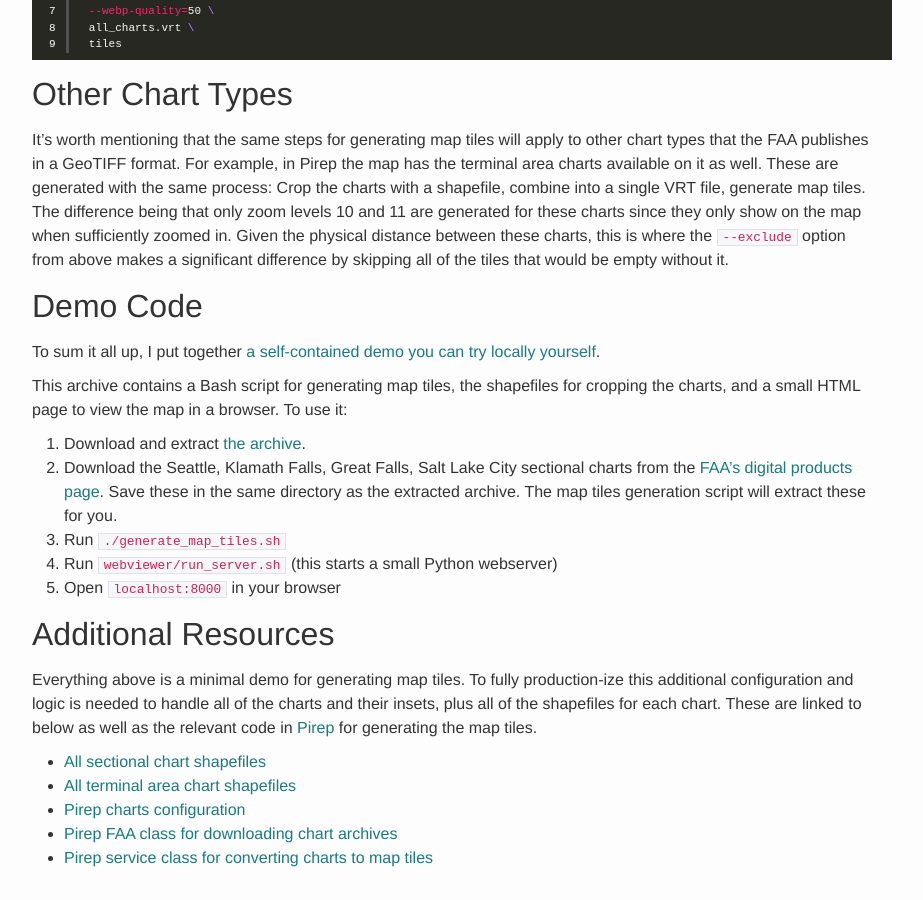
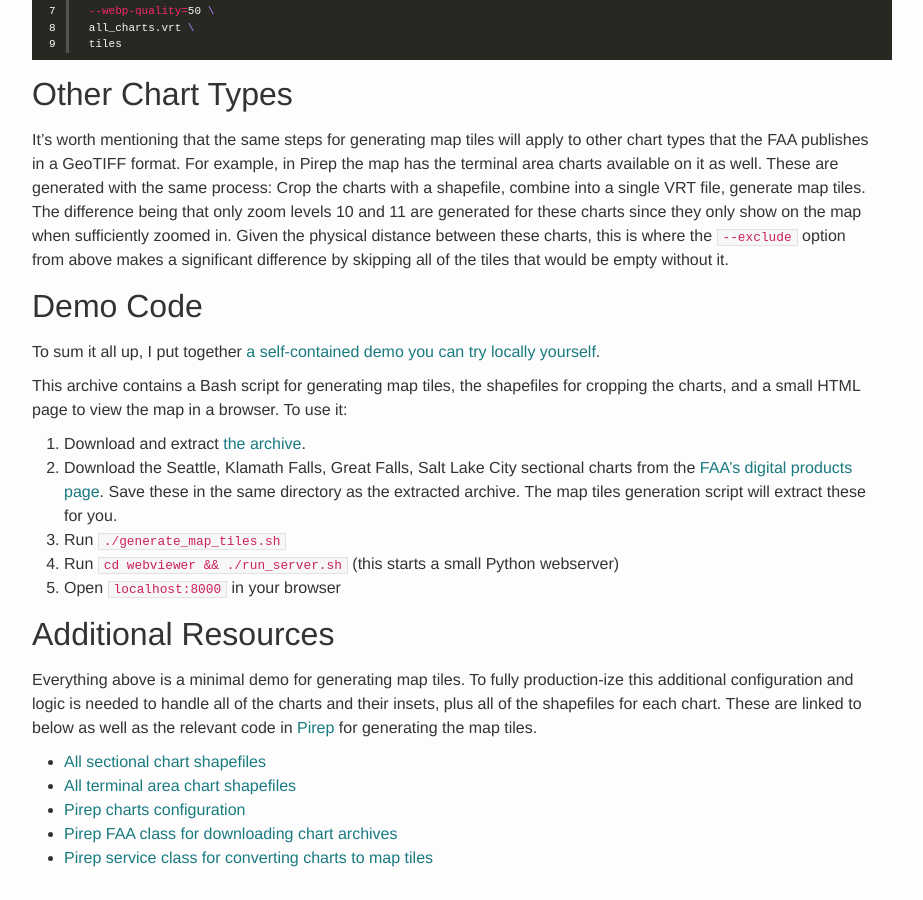
Before and after one commit to shanet/blog, a Jekyll site: the page built from _posts/2023-03-13-generating-map-tiles-for-faa-sectional-charts-with-gdal.md, in a window 1280 px wide and 900 px high, scrolled down 6831 px. Shown: the whole window, without its empty margins (183-1106 px from the left). Built offline with Jekyll 4.4.1, drawn with Linux system fonts in a browser that asks for light colours.

```diff
--- a/_posts/2023-03-13-generating-map-tiles-for-faa-sectional-charts-with-gdal.md
+++ b/_posts/2023-03-13-generating-map-tiles-for-faa-sectional-charts-with-gdal.md
@@ -187,7 +187,7 @@ This archive contains a Bash script for generating map tiles, the shapefiles for
 1. Download and extract [the archive](/assets/demos/faa_sectional_charts_map_tiles.tar.gz).
 1. Download the Seattle, Klamath Falls, Great Falls, Salt Lake City sectional charts from the [FAA's digital products page](https://www.faa.gov/air_traffic/flight_info/aeronav/digital_products/vfr/). Save these in the same directory as the extracted archive. The map tiles generation script will extract these for you.
 1. Run `./generate_map_tiles.sh`
-1. Run `webviewer/run_server.sh` (this starts a small Python webserver)
+1. Run `cd webviewer && ./run_server.sh` (this starts a small Python webserver)
 1. Open `localhost:8000` in your browser
 
 ## Additional Resources
```
Also changed, not shown: 1 other file.
